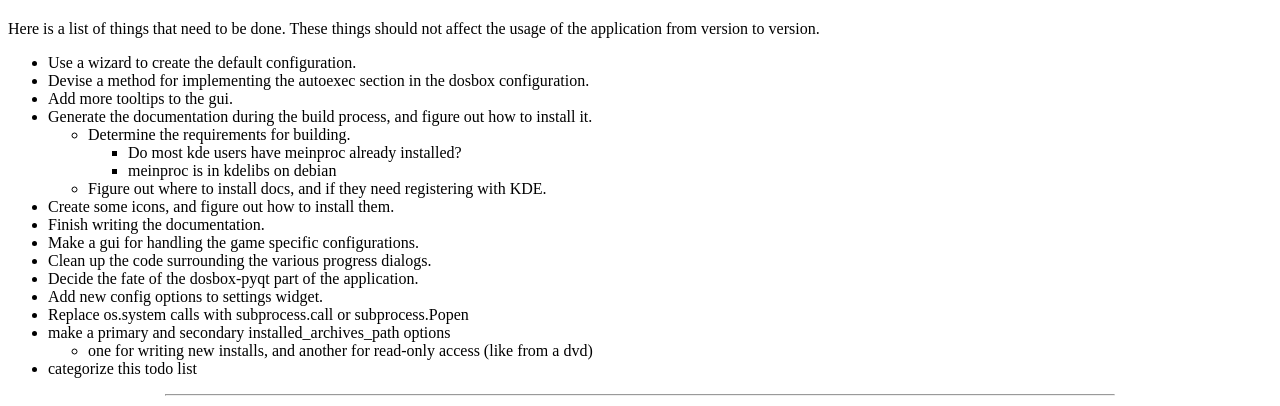
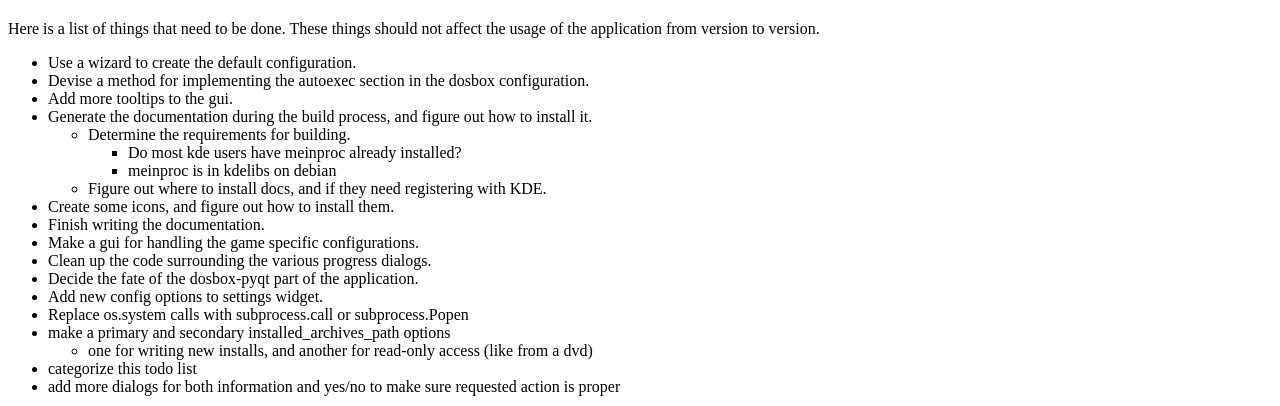
Before and after one commit to BackupTheBerlios/dosbox-pykde-svn, a plain HTML site: page website/index.html in a window 1280 px wide. Shown: the part 3475-3881 px from the top of the page. Drawn offline with Linux system fonts and the light colour scheme.

Commit message:
update website

```diff
--- a/website/index.html
+++ b/website/index.html
@@ -551,6 +551,8 @@ the application from version to version.</p>
 </ul>
 </li>
 <li>categorize this todo list</li>
+<li>add more dialogs for both information and yes/no to make sure requested action is
+proper</li>
 </ul>
 <hr class="docutils" />
 <p>This <a class="reference" href="http://developer.berlios.de/projects/dosbox-pykde">project</a> is hosted by <a class="reference" href="http://developer.berlios.de"><img alt="berlios" src="http://developer.berlios.de/bslogo.php?group_id=0&amp;type=1" /></a>.</p>
```
Also changed, not shown: 2 other files.
